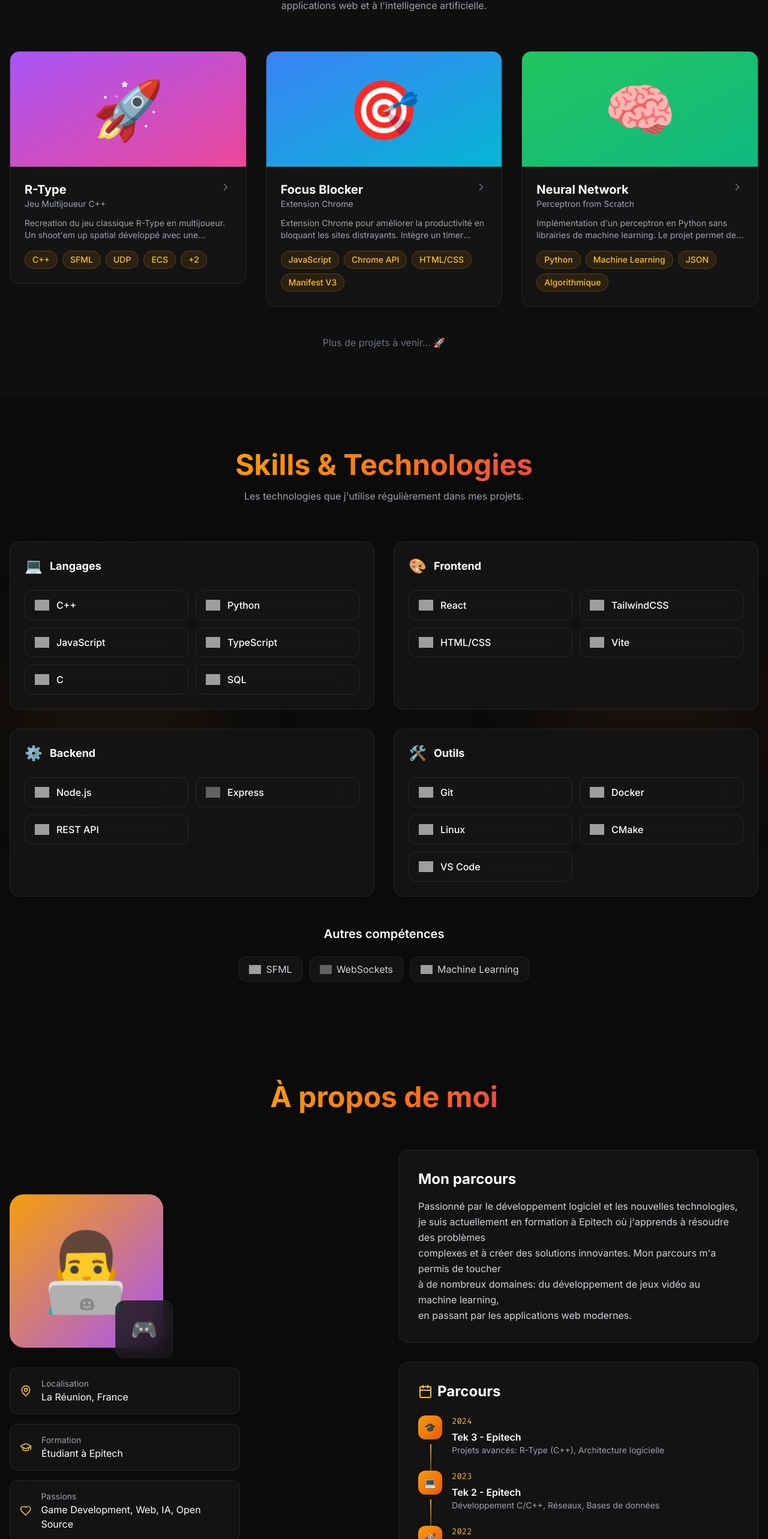
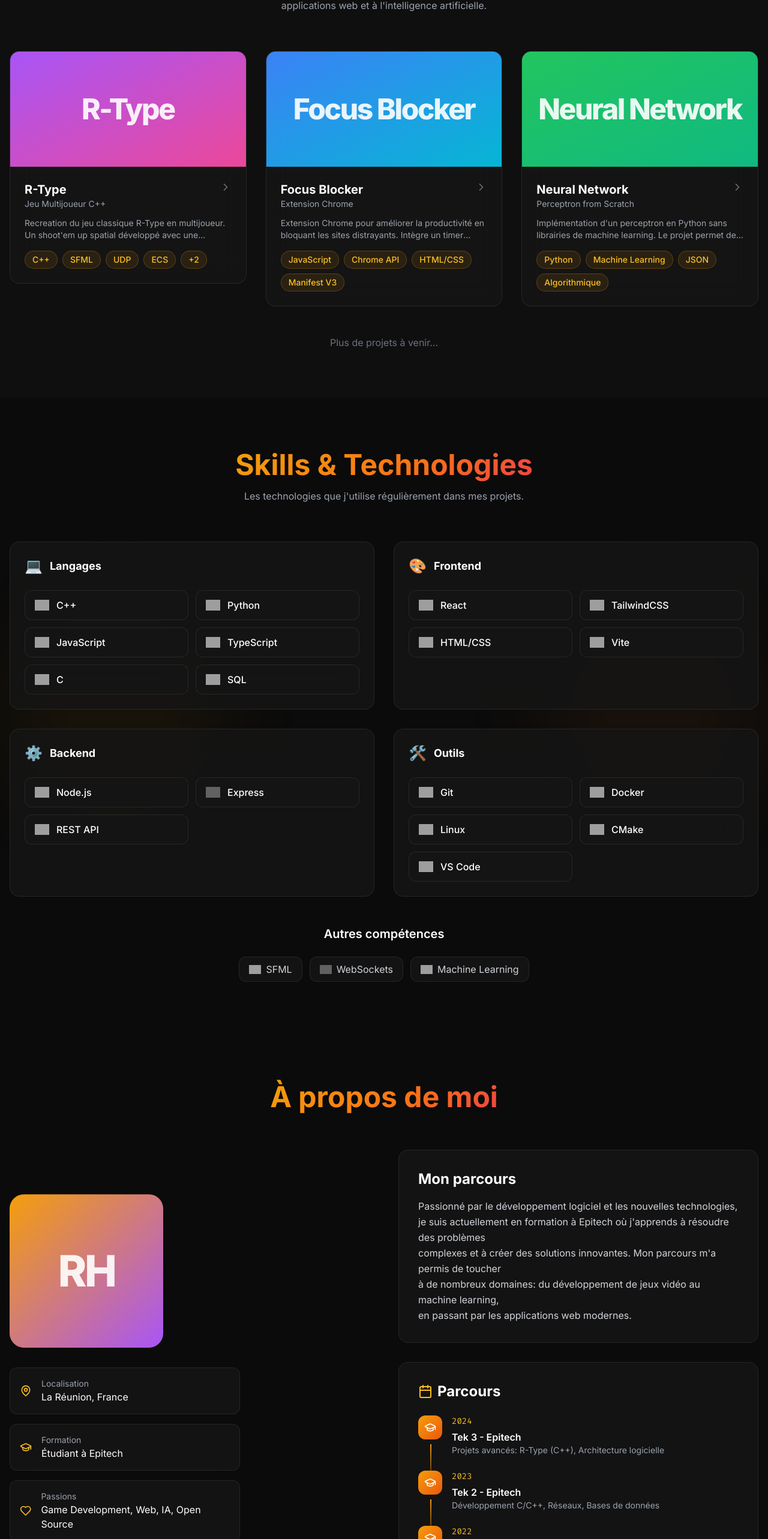
Before and after one commit to horaphael/Portfolio, a React (Vite) app: page / in a window 1280 px wide. Shown: the part 979-3545 px from the top of the page at 60% size. Built offline with nearby package versions, Linux system fonts and the light colour scheme; grey boxes are pictures that could not be loaded.

Commit message:
fix skills

```diff
--- a/src/components/About.jsx
+++ b/src/components/About.jsx
@@ -7,19 +7,16 @@ const About = () => {
       year: "2024",
       title: "Tek 3 - Epitech",
       description: "Projets avancés: R-Type (C++), Architecture logicielle",
-      icon: "🎓"
     },
     {
       year: "2023",
       title: "Tek 2 - Epitech",
       description: "Développement C/C++, Réseaux, Bases de données",
-      icon: "💻"
     },
     {
       year: "2022",
       title: "Tek 1 - Epitech",
       description: "Fondamentaux: C, Shell, Algorithmique",
-      icon: "🚀"
     },
   ];
 
@@ -38,11 +35,8 @@ const About = () => {
           <div className="flex flex-col items-center lg:items-start animate-slide-in-left">
             {/* Avatar */}
             <div className="relative mb-8">
-              <div className="w-64 h-64 rounded-3xl bg-gradient-to-br from-amber-500 to-purple-500 flex items-center justify-center text-9xl animate-float">
-                👨‍💻
-              </div>
-              <div className="absolute -bottom-4 -right-4 w-24 h-24 glass rounded-2xl flex items-center justify-center">
-                <span className="text-4xl">🎮</span>
+              <div className="w-64 h-64 rounded-3xl bg-gradient-to-br from-amber-500 to-purple-500 flex items-center justify-center animate-float">
+                <span className="text-7xl font-black text-white/90 tracking-tighter">RH</span>
               </div>
             </div>
 
@@ -98,7 +92,7 @@ const About = () => {
 
                     {/* Icon */}
                     <div className="w-10 h-10 rounded-xl bg-gradient-to-br from-amber-500 to-orange-600 flex items-center justify-center flex-shrink-0">
-                      <span>{item.icon}</span>
+                      <GraduationCap className="w-5 h-5 text-white" />
                     </div>
 
                     {/* Content */}
--- a/src/components/Hero.jsx
+++ b/src/components/Hero.jsx
@@ -62,8 +62,8 @@ const Hero = () => {
 
         {/* Download CV */}
         <a
-          href="/cv.pdf"
-          download
+          href={`${import.meta.env.BASE_URL}Cv_raphael_hoarau.pdf`}
+          download="Cv_Raphael_Hoarau.pdf"
           className="flex items-center gap-2 bg-amber-400 hover:bg-amber-300 active:scale-95 text-black text-sm font-bold px-5 py-2 rounded-full transition-all hover:scale-105 shadow-lg shadow-amber-500/20"
         >
           <Download className="w-3.5 h-3.5" />
--- a/src/components/Projects.jsx
+++ b/src/components/Projects.jsx
@@ -10,8 +10,11 @@ const ProjectCard = ({ project, onClick }) => {
     >
       {/* Project Image/Icon */}
       <div className={`h-48 bg-gradient-to-br ${project.color} flex items-center justify-center relative overflow-hidden`}>
-        <span className="text-8xl group-hover:scale-110 transition-transform duration-500">
-          {project.image}
+        <span
+          className="font-black text-white/90 tracking-tighter group-hover:scale-105 transition-transform duration-500 px-4 text-center"
+          style={{ fontSize: 'clamp(1.8rem, 4vw, 3rem)' }}
+        >
+          {project.title}
         </span>
         <div className="absolute inset-0 bg-black/20 opacity-0 group-hover:opacity-100 transition-opacity" />
         <div className="absolute top-4 right-4 opacity-0 group-hover:opacity-100 transition-opacity">
@@ -66,7 +69,7 @@ const ProjectModal = ({ project, onClose }) => {
       >
         {/* Header */}
         <div className={`h-64 bg-gradient-to-br ${project.color} flex items-center justify-center relative`}>
-          <span className="text-9xl">{project.image}</span>
+          <span className="font-black text-white/90 text-4xl tracking-tighter">{project.title}</span>
           <button
             onClick={onClose}
             className="absolute top-4 right-4 p-2 bg-black/30 rounded-full backdrop-blur-sm hover:bg-black/50 transition-colors"
@@ -184,7 +187,7 @@ const Projects = () => {
         {/* More projects coming */}
         <div className="text-center mt-12">
           <p className="text-gray-500">
-            Plus de projets à venir... 🚀
+            Plus de projets à venir...
           </p>
         </div>
       </div>
--- a/src/data/portfolioData.js
+++ b/src/data/portfolioData.js
@@ -16,7 +16,7 @@ export const projects = [
       • Système de salles et matchmaking
       • Synchronisation réseau en temps réel
     `,
-    image: "🚀",
+    image: "",
     technologies: ["C++", "SFML", "UDP", "ECS", "CMake", "Conan"],
     category: "Game Development",
     github: "https://github.com/horaphael/r-type",
@@ -48,7 +48,7 @@ export const projects = [
       • Interface moderne avec design glassmorphism
       • Notifications de fin de session
     `,
-    image: "🎯",
+    image: "",
     technologies: ["JavaScript", "Chrome API", "HTML/CSS", "Manifest V3"],
     category: "Browser Extension",
     github: "https://github.com/horaphael/FocusBlocker",
@@ -80,7 +80,7 @@ export const projects = [
       • Tests sur portes logiques (AND, OR, XOR)
       • Visualisation de la convergence
     `,
-    image: "🧠",
+    image: "",
     technologies: ["Python", "Machine Learning", "JSON", "Algorithmique"],
     category: "AI / Machine Learning",
     github: "https://github.com/horaphael/neural-network",
```
Also changed, not shown: 1 other file (tests, documents, lock files or other folders).
